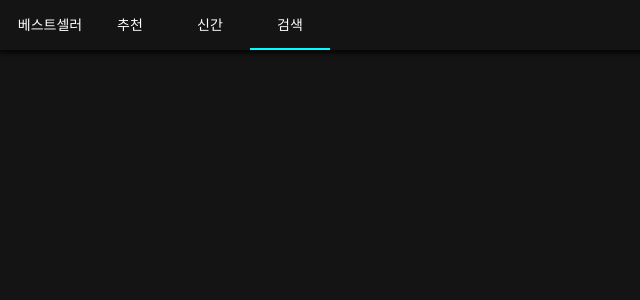
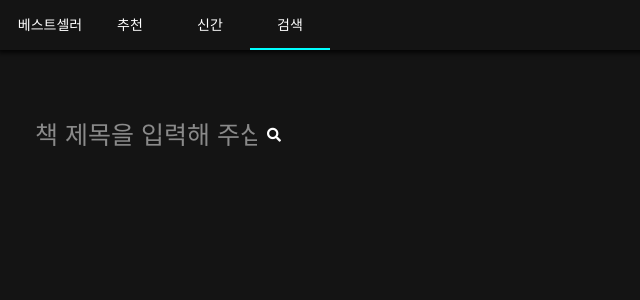
Before and after one commit to ShinEunJin/shinflix, a React (Create React App) app: page /search in a window 1280 px wide. Shown: the top 300 px of the page, without its empty margins (0-640 px from the left). Built offline with nearby package versions, Linux system fonts and the light colour scheme.

Commit message:
make Search part

```diff
--- a/package.json
+++ b/package.json
@@ -11,9 +11,11 @@
     "cors": "^2.8.5",
     "dotenv": "^8.2.0",
     "eslint": "^7.20.0",
+    "material-design-icons": "^3.0.1",
     "prop-types": "^15.7.2",
     "react": "^17.0.1",
     "react-dom": "^17.0.1",
+    "react-helmet": "^6.1.0",
     "react-router-dom": "^5.2.0",
     "react-scripts": "4.0.2",
     "styled-components": "^5.2.1",
--- a/src/Routes/Search/SearchContainer.js
+++ b/src/Routes/Search/SearchContainer.js
@@ -11,11 +11,19 @@ export default class extends React.Component {
         error: null
     }
 
-    handleSubmit = () => {
+    handleSubmit = event => {
+        event.preventDefault()
         const { searchTerm } = this.state
         if (searchTerm !== "") {
             this.searchByTerm()
         }
+    }
+
+    updateTerm = event => {
+        const {
+            target: { value }
+        } = event
+        this.setState({ searchTerm: value })
     }
 
     searchByTerm = async () => {
@@ -29,18 +37,20 @@ export default class extends React.Component {
         } catch {
             this.setState({ error: `${searchTerm}에 대한 정보를 찾을 수 없습니다.` })
         } finally {
-            this.setState({ loading: true })
+            this.setState({ loading: false })
         }
     }
 
     render() {
-        const { result, loading, error, searchTerm } = this.state;
+        const { result, loading, error, searchTerm, handleSubmit, updateTerm } = this.state;
         return (
             <SearchPresenter
                 searchTerm={searchTerm}
                 result={result}
                 loading={loading}
                 error={error}
+                handleSubmit={this.handleSubmit}
+                updateTerm={this.updateTerm}
             />
         )
     }
--- a/src/Routes/Search/SearchPresenter.js
+++ b/src/Routes/Search/SearchPresenter.js
@@ -1,16 +1,87 @@
 import React from "react";
 import PropTypes from "prop-types";
 import styled from "styled-components";
+import Helmet from "react-helmet";
 import Loader from "../../Components/Loader";
+import Poster from "../../Components/Poster";
+import Section from "../../Components/Section";
 
-const SearchPresenter = ({ result, searchTerm, loading, error }) =>
-    null
+const Form = styled.form`
+    width: 20%;
+    margin-left: 25px;
+    padding-left: 10px;
+    display: flex;
+    align-items: center;
+    margin-bottom: 100px;
+    &:hover{
+        border-bottom: 1px solid rgba(255, 255, 255, 0.5);
+    }
+`
+
+const Input = styled.input`
+    all: unset;
+    font-size: 25px;
+    width: 100%;
+    margin-right: 10px;
+    &::placeholder {
+        color: white;
+        opacity: 0.5;
+    }
+`
+
+const SearchPresenter = ({ result, searchTerm, loading, error, handleSubmit, updateTerm }) =>
+    <>
+        <Helmet>
+            <link
+                rel="stylesheet"
+                href="https://use.fontawesome.com/releases/v5.11.2/css/all.css"
+            />
+        </Helmet>
+        <Form onSubmit={handleSubmit}>
+            <Input
+                placeholder="책 제목을 입력해 주십시오."
+                value={searchTerm}
+                onChange={updateTerm}
+            />
+            <i style={{ color: 'white' }} className="fas fa-search"></i>
+        </Form>
+        <>
+            {loading ? <Loader /> : (
+                <>
+                    {result ? result.length > 0 ? (
+                        <Section>
+                            {result.map(book => (
+                                <Poster
+                                    key={book.itemId}
+                                    id={book.itemId}
+                                    title={book.title}
+                                    pubDate={book.pubDate}
+                                    price={book.priceStandard}
+                                    saleStatus={book.saleStatus}
+                                    image={book.coverLargeUrl}
+                                    reviewPoint={book.customerReviewRank}
+                                    author={book.author}
+                                    publisher={book.publisher}
+                                    description={book.description}
+                                />
+                            ))}
+                        </Section>
+                    ) : (
+                        <div style={{ color: 'white', marginLeft: '100px', fontSize: '22px', opacity: '0.7', fontWeight: '300' }}>해당하는 도서를 찾을 수 없습니다.</div>
+                    ) : error}
+                </>
+            )}
+        </>
+    </>
+
 
 SearchPresenter.propTypes = {
     result: PropTypes.array,
     searchTerm: PropTypes.string,
     loading: PropTypes.bool,
-    error: PropTypes.string
+    error: PropTypes.string,
+    handleSubmit: PropTypes.func.isRequired,
+    updateTerm: PropTypes.func.isRequired
 }
 
 export default SearchPresenter;
--- a/src/api.js
+++ b/src/api.js
@@ -35,7 +35,7 @@ export const newApi = () => {
 export const searchApi = term => {
     return api.get("search.api", {
         params: {
-            query: encodeURIComponent(term)
+            query: term
         }
     })
 }
```
Also changed, not shown: 1 other file (tests, documents, lock files or other folders).
